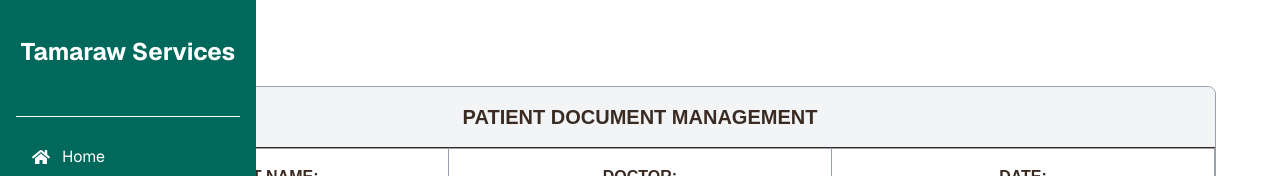
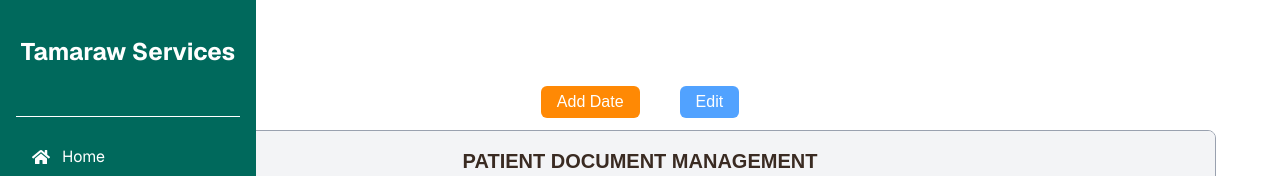
Before and after one commit to JoeyCollado/ehr, a Next.js app: page /pages/documentManagement in a window 1280 px wide. Shown: the top 176 px of the page. Built offline with nearby package versions, Linux system fonts and the light colour scheme; no server answers.

Commit message:
added buttons for document table

```diff
--- a/app/pages/documentManagement/page.tsx
+++ b/app/pages/documentManagement/page.tsx
@@ -4,7 +4,11 @@ import React from "react";
 const Page = () => {
   return (
     <div className="min-h-screen bg-white text-[#3A2B22] flex flex-col items-center p-6">
-      <div className="border border-gray-400 rounded-lg overflow-hidden w-full max-w-6xl mt-[5%]">
+      <div className="flex gap-10 text-white mt-[5%]">
+        <button className="bg-orange-400 px-4 py-1 rounded-md cursor-pointer">Add Date</button>
+        <button className="bg-blue-400 px-4 py-1 rounded-md cursor-pointer">Edit</button>
+      </div>
+      <div className="border border-gray-400 rounded-lg overflow-hidden w-full max-w-6xl mt-[1%]">
         <h2 className="text-xl font-bold text-center p-4 border-b bg-gray-100">
           PATIENT DOCUMENT MANAGEMENT
         </h2>
```
